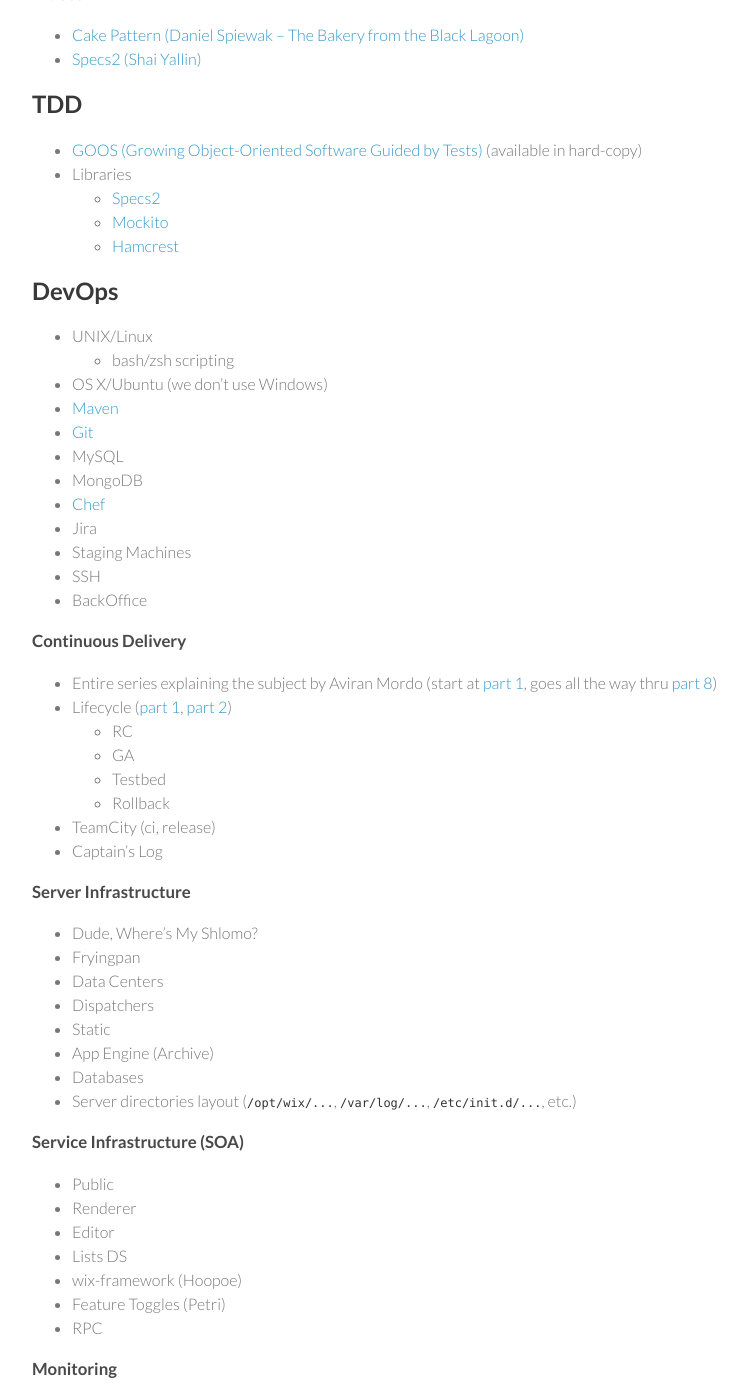
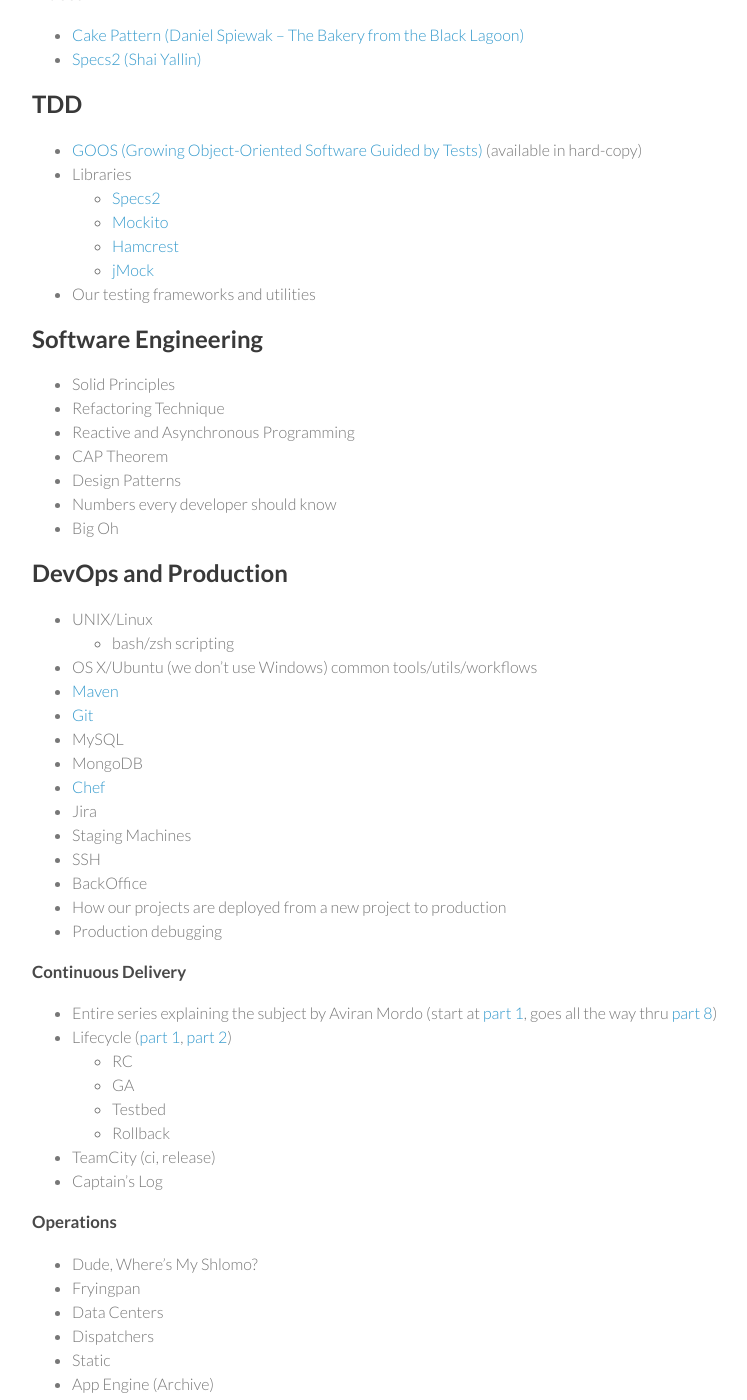
Before and after one commit to kleopatra999/wix.github.io, a Jekyll site: the page built from _posts/2013-12-06-backend-engineer-guide.md, in a window 1280 px wide and 1400 px high, scrolled down 1752 px. Shown: the whole window, without its empty margins (248-995 px from the left). Built offline with Jekyll 4.4.1, drawn with Linux system fonts in a browser that asks for light colours; Markdown is read by kramdown in place of the engine named in the settings; some of the changed text lies outside the part shown.

Commit message:
Add some entries to new engineer guide

```diff
--- a/_posts/2013-12-06-backend-engineer-guide.md
+++ b/_posts/2013-12-06-backend-engineer-guide.md
@@ -81,15 +81,28 @@
     * [Specs2](http://etorreborre.github.io/specs2/)
     * [Mockito](https://code.google.com/p/mockito/)
     * [Hamcrest](http://hamcrest.org/)
+    * [jMock](http://jmock.org/)
+* Our testing frameworks and utilities
 
 
 
+## Software Engineering
 
-## DevOps
+* Solid Principles
+* Refactoring Technique
+* Reactive and Asynchronous Programming
+* CAP Theorem
+* Design Patterns
+* Numbers every developer should know
+* Big Oh
+
+
+
+## DevOps and Production
 
 * UNIX/Linux
     * bash/zsh scripting
-* OS X/Ubuntu (we don't use Windows)
+* OS X/Ubuntu (we don't use Windows) common tools/utils/workflows
 * [Maven](/backend-engineer-guide/maven)
 * [Git](/backend-engineer-guide/git)
 * MySQL
@@ -99,6 +112,8 @@
 * Staging Machines
 * SSH
 * BackOffice
+* How our projects are deployed from a new project to production
+* Production debugging
 
 ### Continuous Delivery
 
@@ -111,7 +126,7 @@
 * TeamCity (ci, release)
 * Captain's Log
 
-### Server Infrastructure
+### Operations
 
 * Dude, Where's My Shlomo?
 * Fryingpan
@@ -177,3 +195,11 @@
 * Authentication
 * Mobile
 * (Flash sites...)
+
+
+## Dev-Centric Culture (What we expect from you)
+
+* Tests are the best example
+* The code is the documentation
+* Code ownership doesn't block development
+* You are responsible for your own code (also ops-wise), we have no QA
```
Also changed, not shown: other parts of _posts/2013-12-06-backend-engineer-guide.md (+3 -0 lines).
